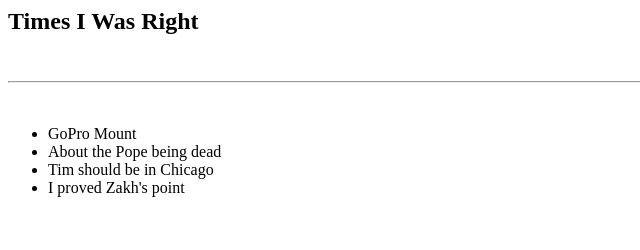
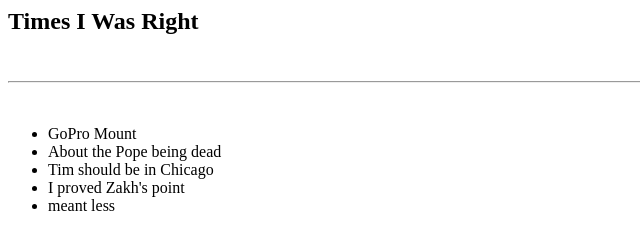
Before and after one commit to AdamSeidman/TimesIWasRight, a plain HTML site: page index.html in a window 1280 px wide. Shown: the full height of the page, 0-640 px from the left. Drawn offline with Linux system fonts and the light colour scheme.

Commit message:
Update index.html

```diff
--- a/index.html
+++ b/index.html
@@ -6,5 +6,6 @@
 <li>About the Pope being dead</li>
 <li>Tim should be in Chicago</li>
 <li>I proved Zakh's point</li>
+<li>meant less </li>
 </ul>
 </div>
```
